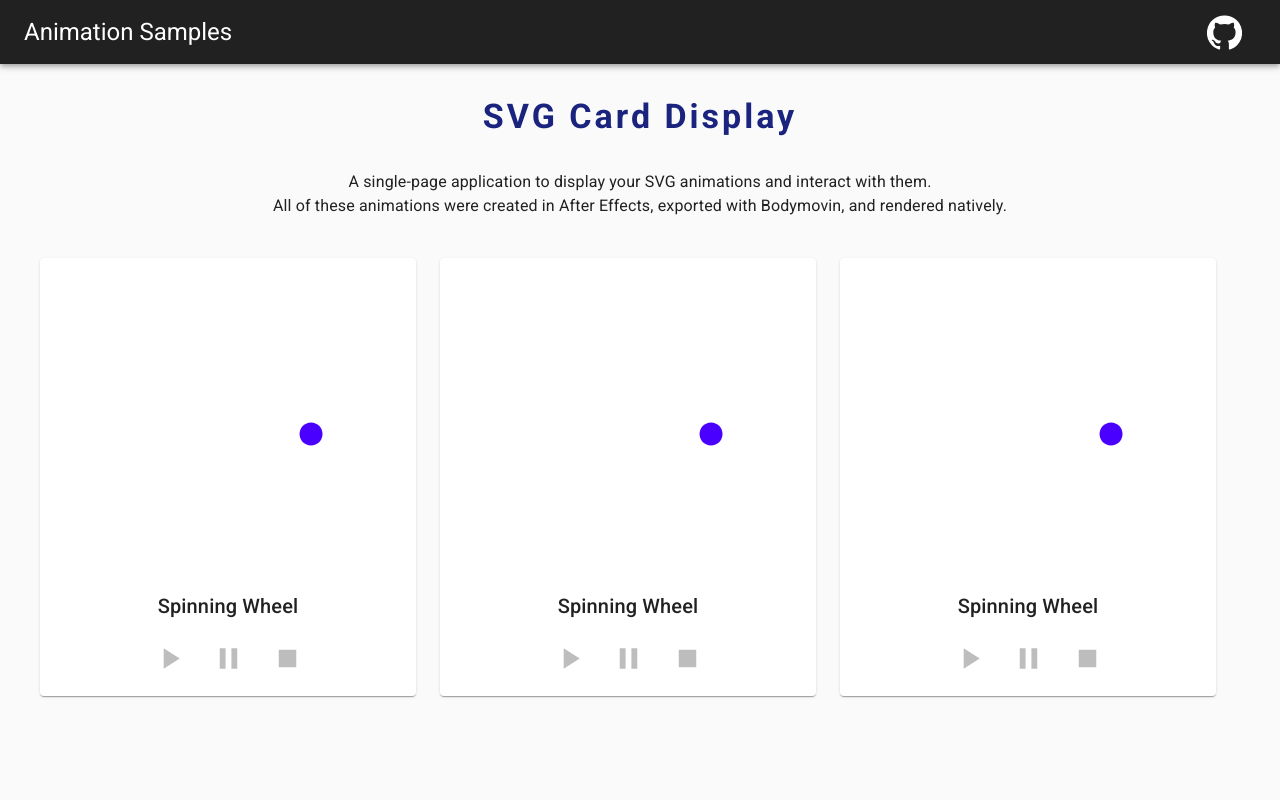
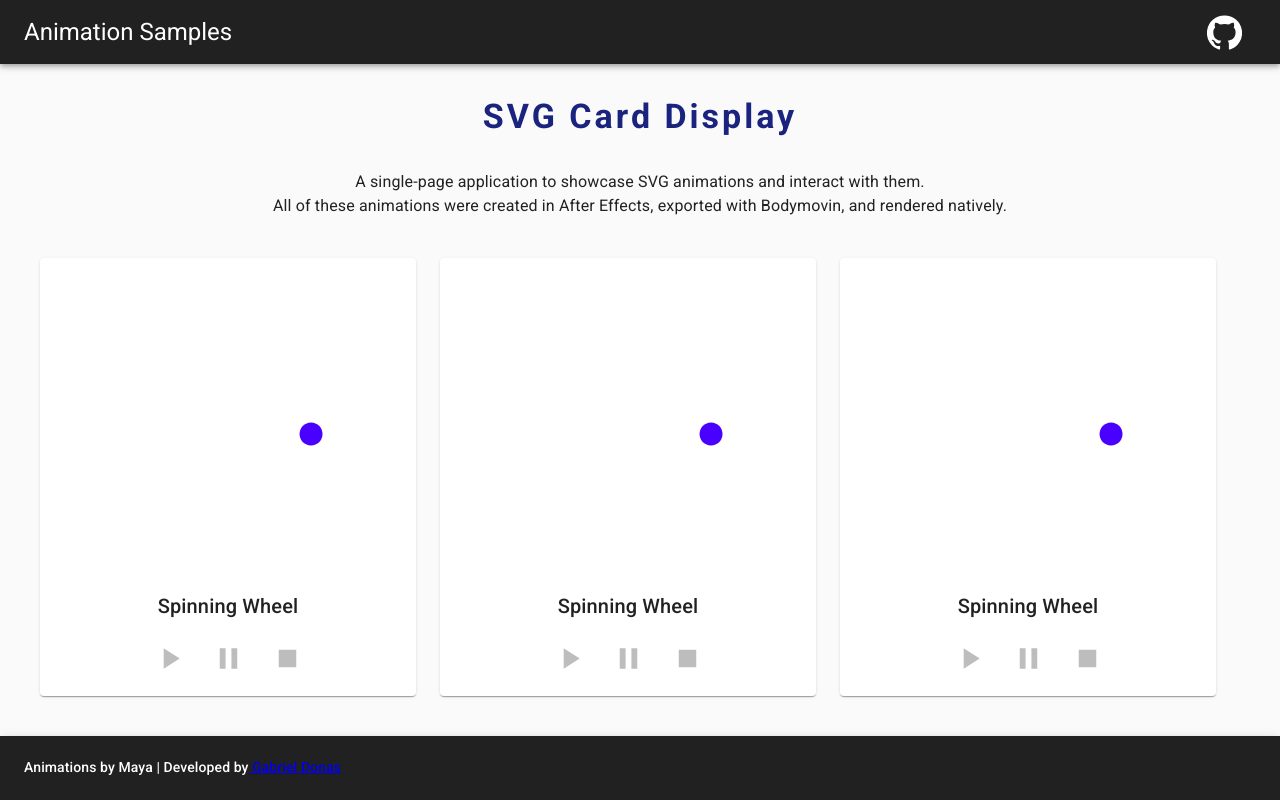
Before and after one commit to GabrielDonas/animation-samples, a React (Create React App) app: page / in a window 1280 px wide. Built offline with nearby package versions, Linux system fonts and the light colour scheme.

Commit message:
Included hyperlinks on the credits

```diff
--- a/src/App.js
+++ b/src/App.js
@@ -2,6 +2,7 @@ import React from "react";
 import Header from "./components/Header";
 import Title from "./components/Title";
 import Gallery from "./components/Gallery";
+import Footer from "./components/Footer";
 import { createMuiTheme, ThemeProvider } from "@material-ui/core/styles";
 
 const palette = require("./style/palette.json");
@@ -15,6 +16,7 @@ function App() {
         <Header />
         <Title />
         <Gallery />
+        <Footer />
       </ThemeProvider>
     </>
   );
--- /dev/null
+++ b/src/components/Footer.js
@@ -0,0 +1,34 @@
+import React from "react";
+import { makeStyles } from "@material-ui/core/styles";
+import { AppBar, Toolbar, Typography } from "@material-ui/core";
+//remove color from the hyperlink
+const useStyles = makeStyles((theme) => ({
+  appBar: {
+    position: "fixed",
+    display: "flex",
+    //alignItems: "center",
+    bottom: 0,
+    left: 0,
+    width: "100vw",
+    //backgroundColor: theme.palette.primary.light,
+  },
+  title: {
+    flexGrow: 1,
+  },
+}));
+
+export default function Footer() {
+  const classes = useStyles();
+  return (
+    <div>
+      <AppBar position="static" className={classes.appBar}>
+        <Toolbar>
+          <Typography className={classes.title} variant="subtitle2" noWrap>
+            Animations by Maya | Developed by
+            <a href="https://gabrieldonas.com/"> Gabriel Donas</a>
+          </Typography>
+        </Toolbar>
+      </AppBar>
+    </div>
+  );
+}
--- a/src/components/Title.js
+++ b/src/components/Title.js
@@ -28,8 +28,8 @@ export default function Title() {
         </Box>
       </Typography>
       <Typography variant="body1" className={classes.subTitle}>
-        A single-page application to display your SVG animations and interact
-        with them. <br />
+        A single-page application to showcase SVG animations and interact with
+        them. <br />
         All of these animations were created in After Effects, exported with
         Bodymovin, and rendered natively.
       </Typography>
```
